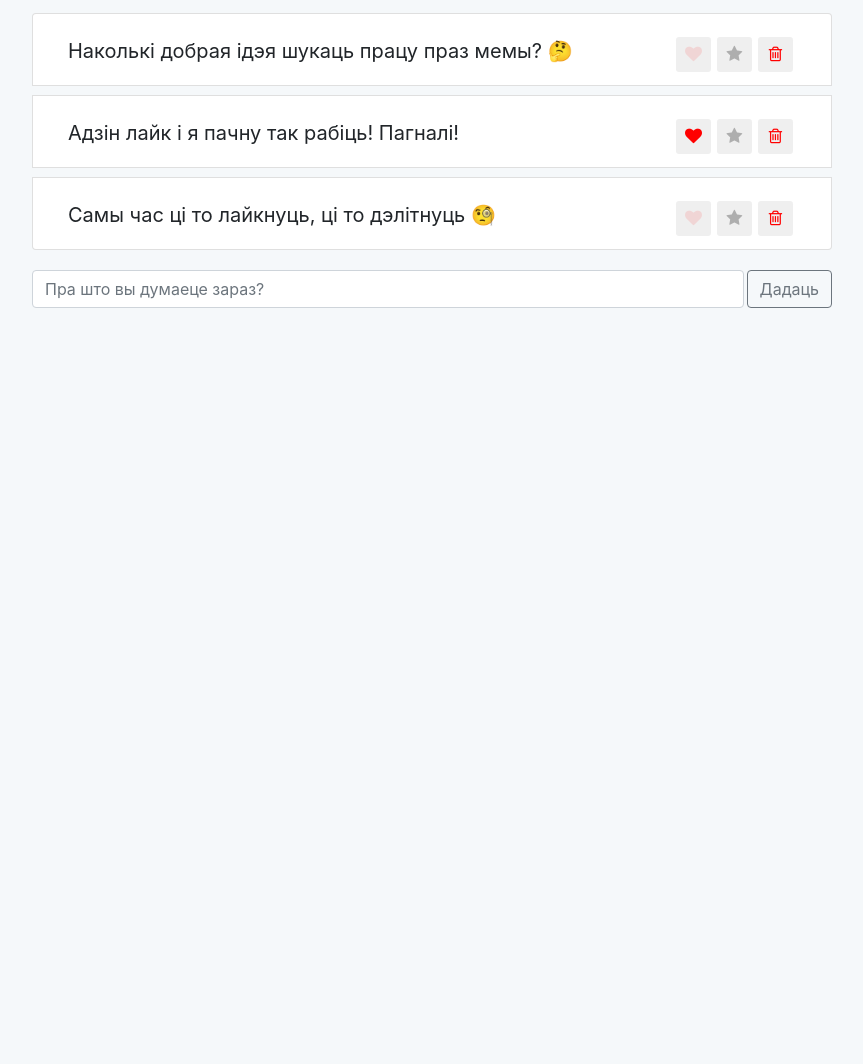
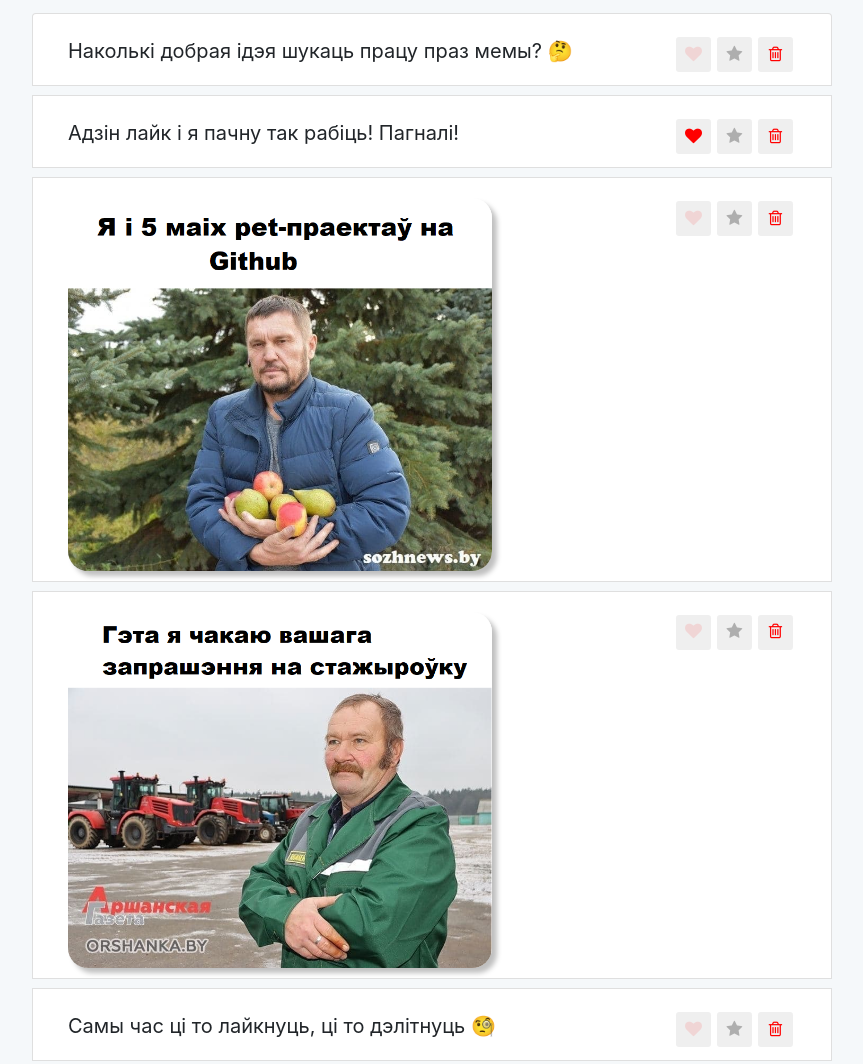
Before and after one commit to kuba-kola/Twitter_app, a React app: page / in a window 1280 px wide. Shown: the part 371-1435 px from the top of the page, without its empty margins (208-1071 px from the left). Before the commit the page ends 800 px from the top, so only its background shows below. Built offline with nearby package versions, Linux system fonts and the light colour scheme.

Commit message:
fix search function

```diff
--- a/package.json
+++ b/package.json
@@ -4,6 +4,7 @@
   "private": true,
   "homepage": "https://kuba-kola.github.io/Twitter_app/",
   "dependencies": {
+    "@babel/core": "^7.17.9",
     "@testing-library/jest-dom": "^5.14.1",
     "@testing-library/react": "^11.2.7",
     "@testing-library/user-event": "^12.8.3",
--- a/src/components/app/app.css
+++ b/src/components/app/app.css
@@ -6,4 +6,5 @@
 .pic {
   width: 70%;
   box-shadow: 5px 5px 5px rgba(0, 0, 0, 0.25);
+  border-radius: 20px;
 }
--- a/src/components/app/app.js
+++ b/src/components/app/app.js
@@ -20,11 +20,11 @@ export default class App extends Component {
             data : [
                 {label: 'Наколькі добрая ідэя шукаць працу праз мемы? 🤔', important: false, like: false, id: 1},
                 {label: 'Адзін лайк і я пачну так рабіць! Пагналі!', important: false, like: true, id: 2},
-                // {label: <img className='pic' src={githubPic} alt="img" />, important: false, like: false, id: 3},
-                // {label: <img className='pic' src={flexboxMem} alt="img" />, important: false, like: false, id: 4},
+                {label: <img className='pic' src={githubPic} alt="img" />, important: false, like: false, id: 3},
+                {label: <img className='pic' src={flexboxMem} alt="img" />, important: false, like: false, id: 4},
                 {label: 'Самы час ці то лайкнуць, ці то дэлітнуць 🧐', important: false, like: false, id: 5},
-                // {label: <img className='pic' src={udemyMem} alt="img" />, important: false, like: false, id: 6},
-                // {label: <img className='pic' src={gotMem} alt="img" />, important: false, like: false, id: 7},
+                {label: <img className='pic' src={udemyMem} alt="img" />, important: false, like: false, id: 6},
+                {label: <img className='pic' src={gotMem} alt="img" />, important: false, like: false, id: 7},
             ],
 
             term: '',
@@ -43,7 +43,6 @@ export default class App extends Component {
     deleteItem(id) {
         this.setState(({data}) => {
             const index = data.findIndex(elem => elem.id === id);
-
             const newArr = [...data.slice(0, index), ...data.slice(index + 1)];
 
             return {
@@ -58,8 +57,10 @@ export default class App extends Component {
             important: false,
             id: this.maxId++
         }
+
         this.setState(({data}) => {
             const newArr = [...data, newItem];
+
             return {
                 data: newArr
             }
@@ -69,11 +70,10 @@ export default class App extends Component {
     onToggleImportant(id) {
         this.setState(({data}) => {
             const index = data.findIndex(elem => elem.id === id);
-
             const old = data[index];
             const newItem = {...old, important: !old.important};
+            const newArr = [...data.slice(0, index), newItem, ...data.slice(index + 1)];
 
-            const newArr = [...data.slice(0, index), newItem, ...data.slice(index + 1)];
             return {
                 data: newArr
             }
@@ -83,10 +83,8 @@ export default class App extends Component {
     onToggleLiked(id) {
         this.setState(({data}) => {
             const index = data.findIndex(elem => elem.id === id);
-
             const old = data[index];
             const newItem = {...old, like: !old.like};
-
             const newArr = [...data.slice(0, index), newItem, ...data.slice(index + 1)];
 
             return {
@@ -99,10 +97,8 @@ export default class App extends Component {
         if (term.length === 0) {
             return items;
         }
-        //Don't work with pics
-        return items.filter((item) => {
-            return item.label.indexOf(term) > -1
-        })
+
+        return items.filter(item => typeof item.label === 'string').filter(item => item.label.includes(term))
     }
 
     filterPost(items, filter) {
```
Also changed, not shown: 1 other file.
